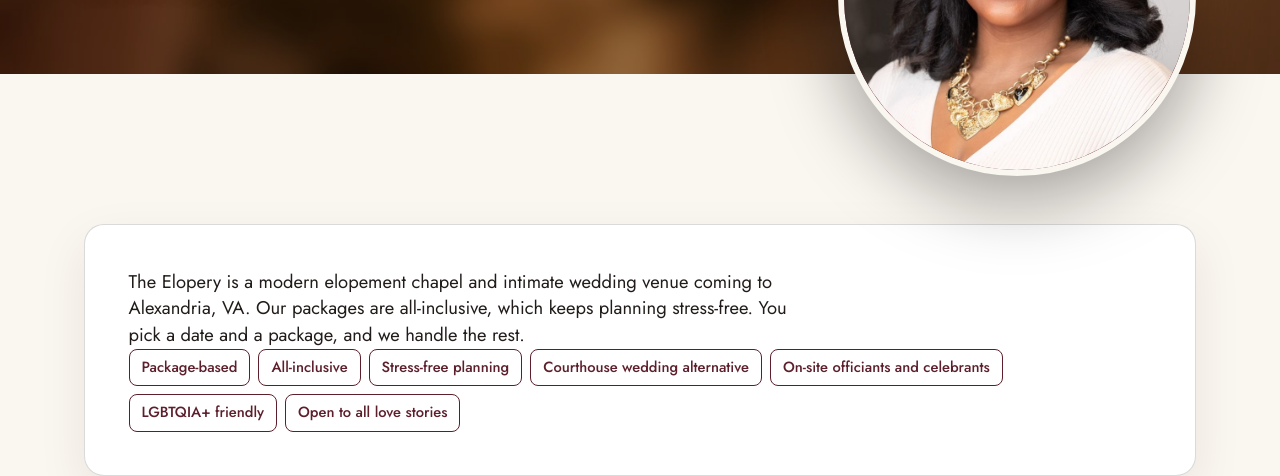
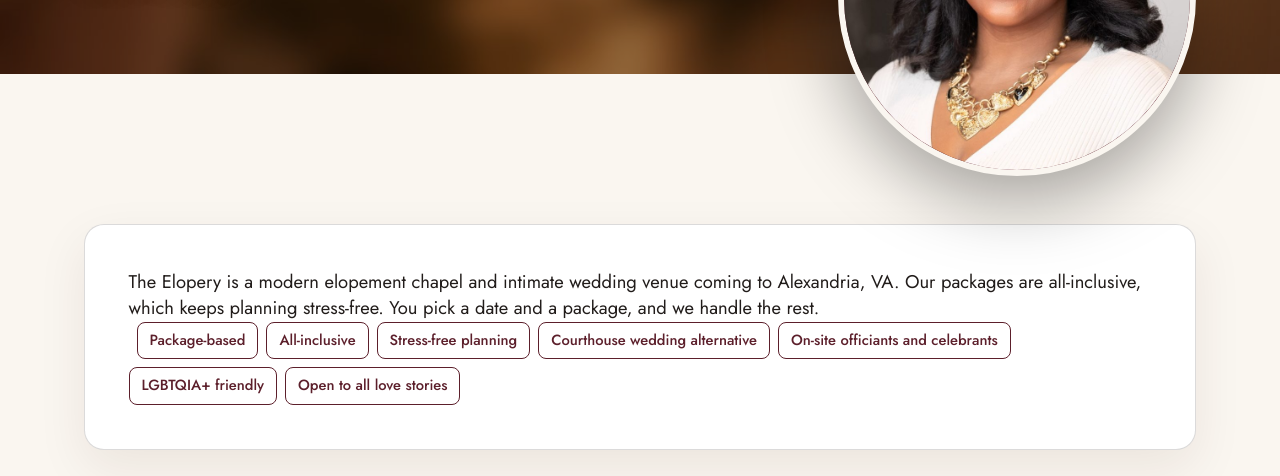
Before and after one commit to cheekieandco/Elopery, a plain HTML site: page about/index.html in a window 1280 px wide. Shown: the part 332-808 px from the top of the page. Drawn offline with nearby package versions, Linux system fonts and the light colour scheme.

Commit message:
Update index.html

```diff
--- a/about/index.html
+++ b/about/index.html
@@ -53,7 +53,7 @@
             .whatis-name i { font-weight: 400; }
             .whatis-name span { display: block; font-family: var(--body); font-size: 0.74rem; font-weight: 500; letter-spacing: 0.08em; line-height: 1.4; text-transform: uppercase; color: var(--ink-soft); padding-top: 12px; }
             .whatis-body p { font-size: clamp(1.15rem, 1.9vw, 1.45rem); line-height: 1.45; max-width: none; }
-            .whatis-body p { font-size: 1.15rem; max-width: 36em; }
+            .whatis-body p { font-size: 1.15rem; max-width: none; }
             .whatis-tags { display: flex; flex-wrap: wrap; gap: 8px; list-style: none; margin: 0; padding: 0; }
             .whatis-tags li { font-size: 0.92rem; font-weight: 500; color: var(--cabernet); border: 1px solid var(--cabernet); border-radius: 8px; padding: 6px 12px; }
           </style>
@@ -61,6 +61,7 @@
             <div class="whatis-body">
               <p>The Elopery is a modern elopement chapel and intimate wedding venue coming to Alexandria, VA. Our packages are all-inclusive, which keeps planning stress-free. You pick a date and a package, and we handle the rest.</p>
               <ul class="whatis-tags">
+                <br>
                 <li>Package-based</li>
                 <li>All-inclusive</li>
                 <li>Stress-free planning</li>
```
